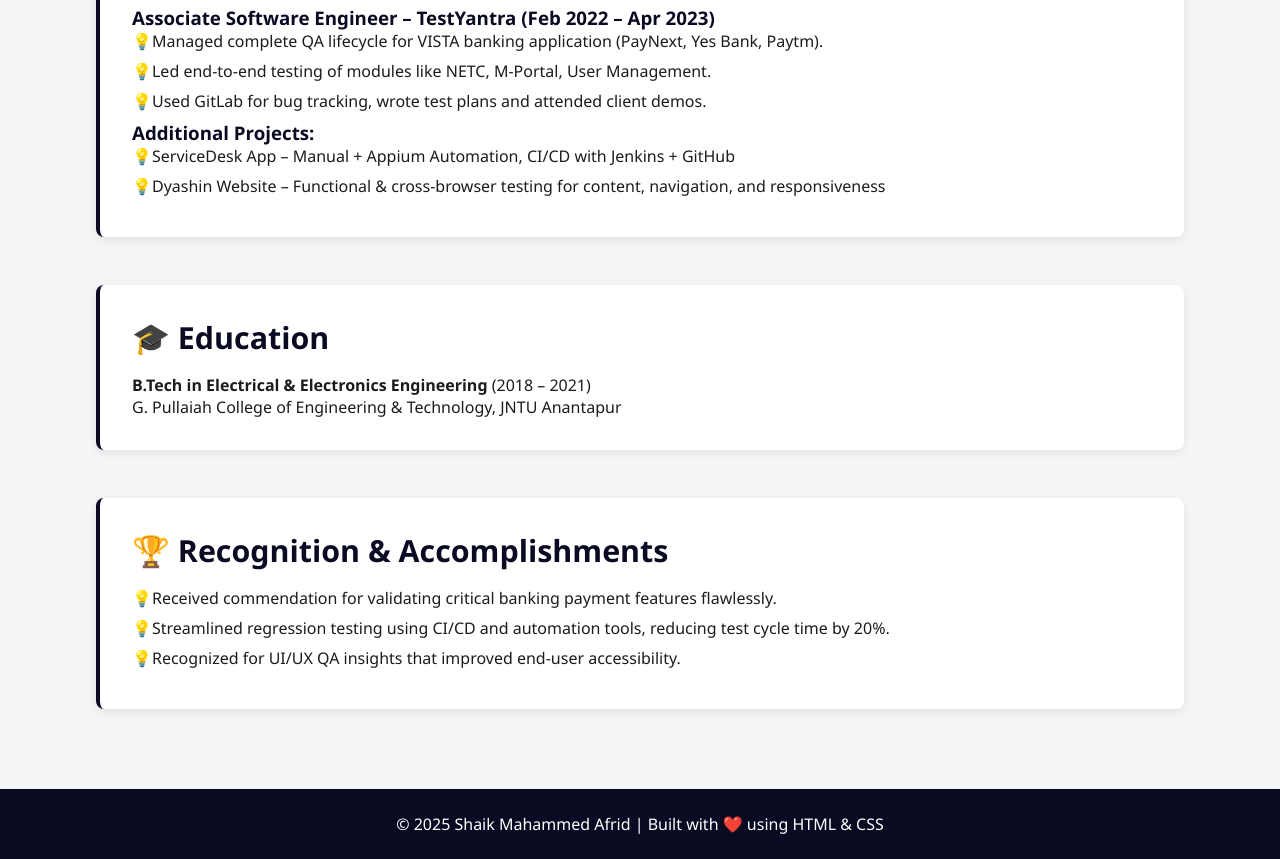
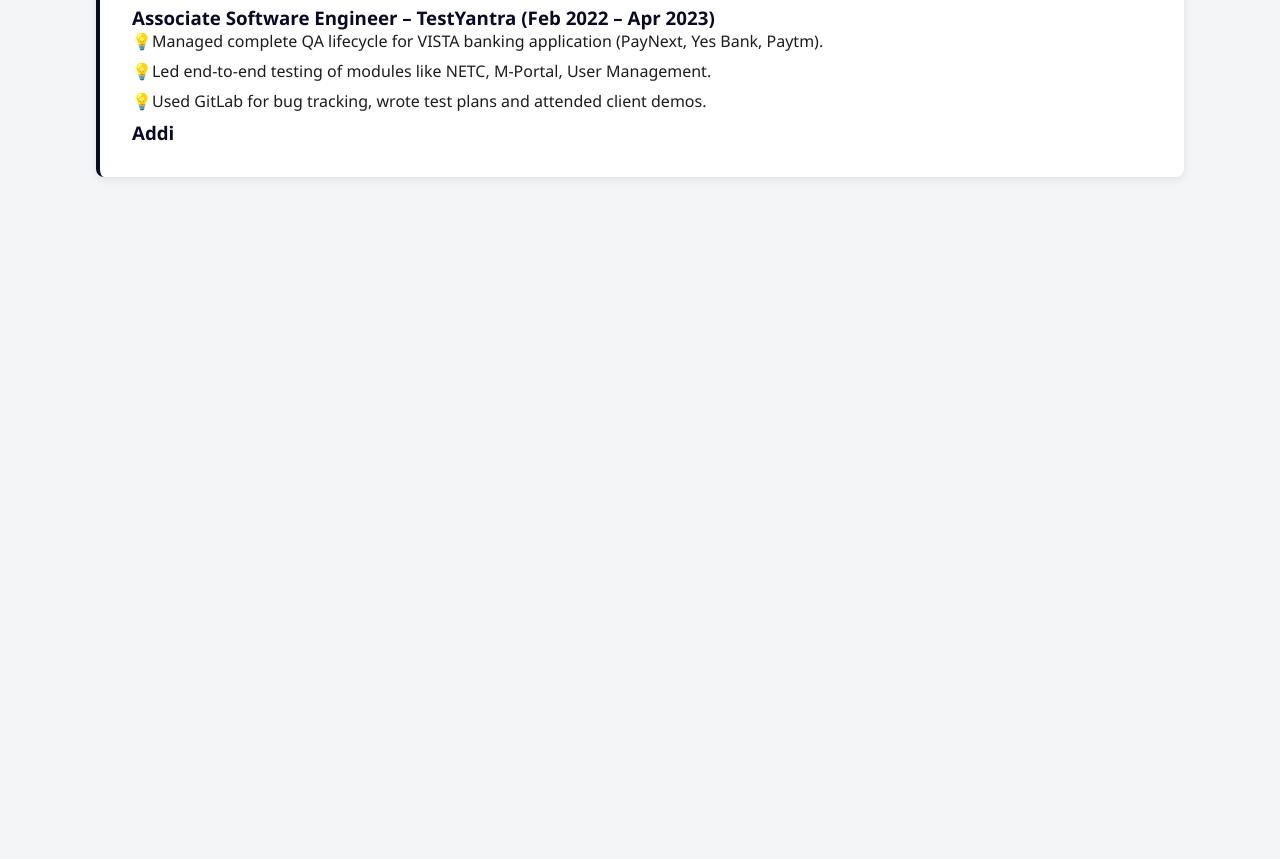
Before and after one commit to AfridShaik-98/AfridShaik-98.github.io, a plain HTML site: page index.html in a window 1280 px wide. Shown: the part 1173-2032 px from the top of the page. After the commit the page ends 1430 px from the top, so only its background shows below. Drawn offline with Linux system fonts and the light colour scheme.

Commit message:
Update index.html

```diff
--- a/index.html
+++ b/index.html
@@ -4,6 +4,9 @@
   <meta charset="UTF-8" />
   <meta name="viewport" content="width=device-width, initial-scale=1.0"/>
   <title>Shaik Mahammed Afrid | QA Portfolio</title>
+  <meta name="description" content="Shaik Mahammed Afrid - Automation Test Engineer with 3+ years of experience in Selenium, Appium, Java, TestNG, and Cucumber in Banking Domain." />
+  <meta name="keywords" content="QA Engineer, Automation Testing, Selenium, Java, TestNG, Cucumber, Appium, GitHub, LinkedIn, Resume, Portfolio" />
+  <meta name="author" content="Shaik Mahammed Afrid" />
   <link rel="stylesheet" href="https://cdnjs.cloudflare.com/ajax/libs/font-awesome/6.5.0/css/all.min.css"/>
   <style>
     * {
@@ -185,30 +188,4 @@
         <li>Led end-to-end testing of modules like NETC, M-Portal, User Management.</li>
         <li>Used GitLab for bug tracking, wrote test plans and attended client demos.</li>
       </ul>
-      <h3>Additional Projects:</h3>
-      <ul>
-        <li>ServiceDesk App – Manual + Appium Automation, CI/CD with Jenkins + GitHub</li>
-        <li>Dyashin Website – Functional & cross-browser testing for content, navigation, and responsiveness</li>
-      </ul>
-    </section>
-
-    <section id="education">
-      <h2>🎓 Education</h2>
-      <p><strong>B.Tech in Electrical & Electronics Engineering</strong> (2018 – 2021)<br/>G. Pullaiah College of Engineering & Technology, JNTU Anantapur</p>
-    </section>
-
-    <section id="recognition">
-      <h2>🏆 Recognition & Accomplishments</h2>
-      <ul>
-        <li>Received commendation for validating critical banking payment features flawlessly.</li>
-        <li>Streamlined regression testing using CI/CD and automation tools, reducing test cycle time by 20%.</li>
-        <li>Recognized for UI/UX QA insights that improved end-user accessibility.</li>
-      </ul>
-    </section>
-  </div>
-
-  <footer>
-    &copy; 2025 Shaik Mahammed Afrid | Built with ❤️ using HTML & CSS
-  </footer>
-</body>
-</html>
+      <h3>Addi
```
